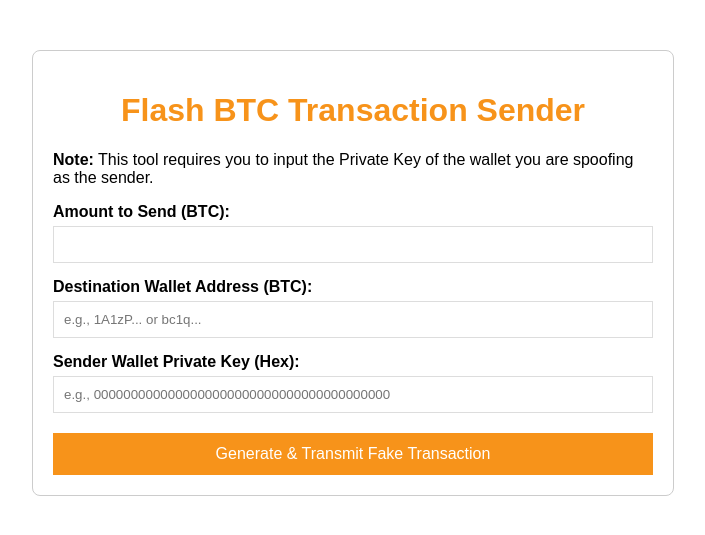
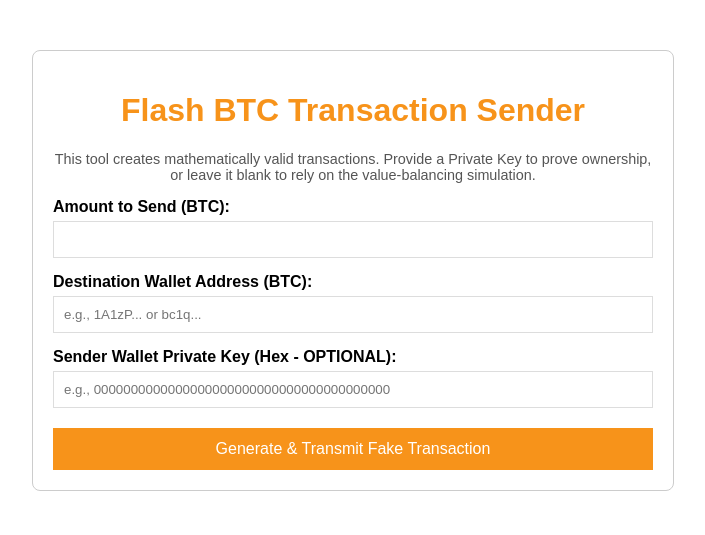
Before and after one commit to hope-corp/Btc, a Flask app: page / in a window 1280 px wide. Shown: the top 535 px of the page, without its empty margins (287-992 px from the left). Run offline with Flask 3, Linux system fonts and the light colour scheme.

Commit message:
Update index.html

```diff
--- a/templates/index.html
+++ b/templates/index.html
@@ -7,6 +7,7 @@
     <style>
         body { font-family: Arial, sans-serif; max-width: 600px; margin: 50px auto; padding: 20px; border: 1px solid #ccc; border-radius: 8px; }
         h1 { text-align: center; color: #f7931a; }
+        p { text-align: center; font-size: 0.9em; color: #555; }
         label { display: block; margin-top: 15px; font-weight: bold; }
         input[type="number"], input[type="text"] { width: 100%; padding: 10px; margin-top: 5px; border: 1px solid #ddd; box-sizing: border-box; }
         button { background-color: #f7931a; color: white; padding: 12px 20px; border: none; cursor: pointer; margin-top: 20px; width: 100%; font-size: 16px; }
@@ -17,8 +18,7 @@
 </head>
 <body>
     <h1>Flash BTC Transaction Sender</h1>
-
-    <p><strong>Note:</strong> This tool requires you to input the Private Key of the wallet you are spoofing as the sender.</p>
+    <p>This tool creates mathematically valid transactions. Provide a Private Key to prove ownership, or leave it blank to rely on the value-balancing simulation.</p>
 
     <form method="POST" action="/send">
         <label for="amount">Amount to Send (BTC):</label>
@@ -27,10 +27,9 @@
         <label for="destination">Destination Wallet Address (BTC):</label>
         <input type="text" id="destination" name="destination" required placeholder="e.g., 1A1zP... or bc1q...">
 
-        <label for="sender_private_key">Sender Wallet Private Key (Hex):</label>
-        <input type="text" id="sender_private_key" name="sender_private_key" required placeholder="e.g., 0000000000000000000000000000000000000000">
-
-        <!-- We'll hardcode the mock inputs for simplicity, but you could add a field for fee estimation if desired -->
+        <!-- *** MODIFICATION HERE: 'required' attribute removed *** -->
+        <label for="sender_private_key">Sender Wallet Private Key (Hex - OPTIONAL):</label>
+        <input type="text" id="sender_private_key" name="sender_private_key" placeholder="e.g., 0000000000000000000000000000000000000000">
 
         <button type="submit">Generate & Transmit Fake Transaction</button>
     </form>
```
